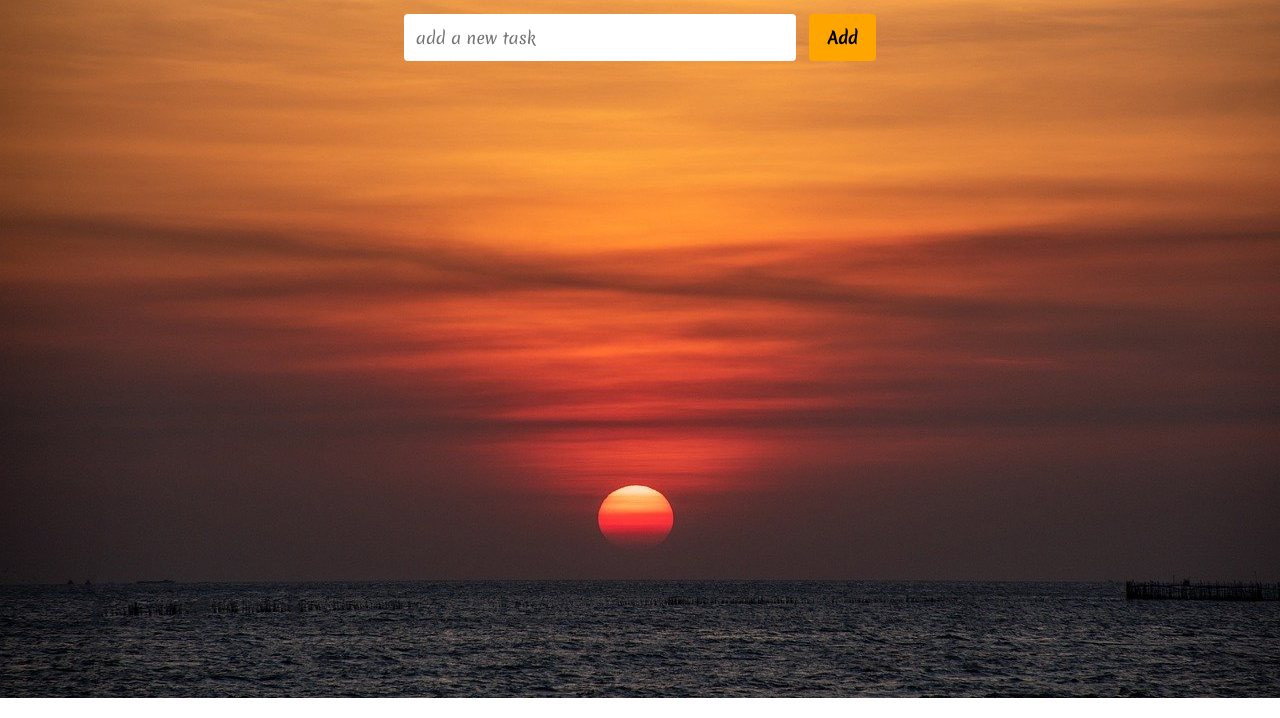
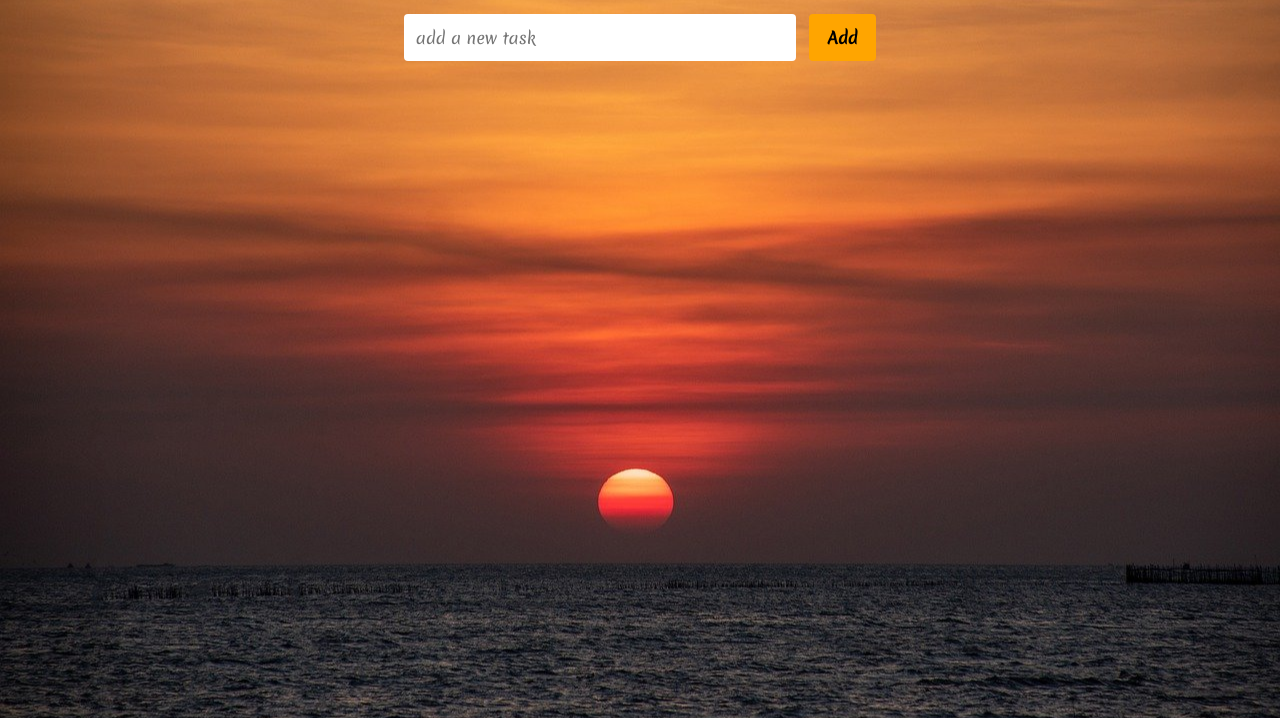
Before and after one commit to Omkarpatil2183/Task_manager-Using-Local-Storage, a plain HTML site: page index.html in a window 1280 px wide. Shown: the part 102-820 px from the top of the page. Drawn offline with Linux system fonts and the light colour scheme.

Commit message:
solving git issue

```diff
--- a/style.css
+++ b/style.css
@@ -12,10 +12,13 @@ body {
 
     background-image: url(sunset2.jpg);
     background-repeat: no-repeat;
-    background-size: 100% ,100%;
+    background-size: cover;
+    background-position:center;
+    min-height: 100vh;
+
+}
 
 
-}
 
 .container {
     display: flex;
@@ -66,9 +69,11 @@ body {
     cursor: pointer;
 }
 
+
 .input-container input[type="button"]:hover {
     background-color: rgb(255, 145, 0);
-
+    color: white;
+    /* border: #008000; */
 }
 
 .input-container input[type="button"]:active {
```
